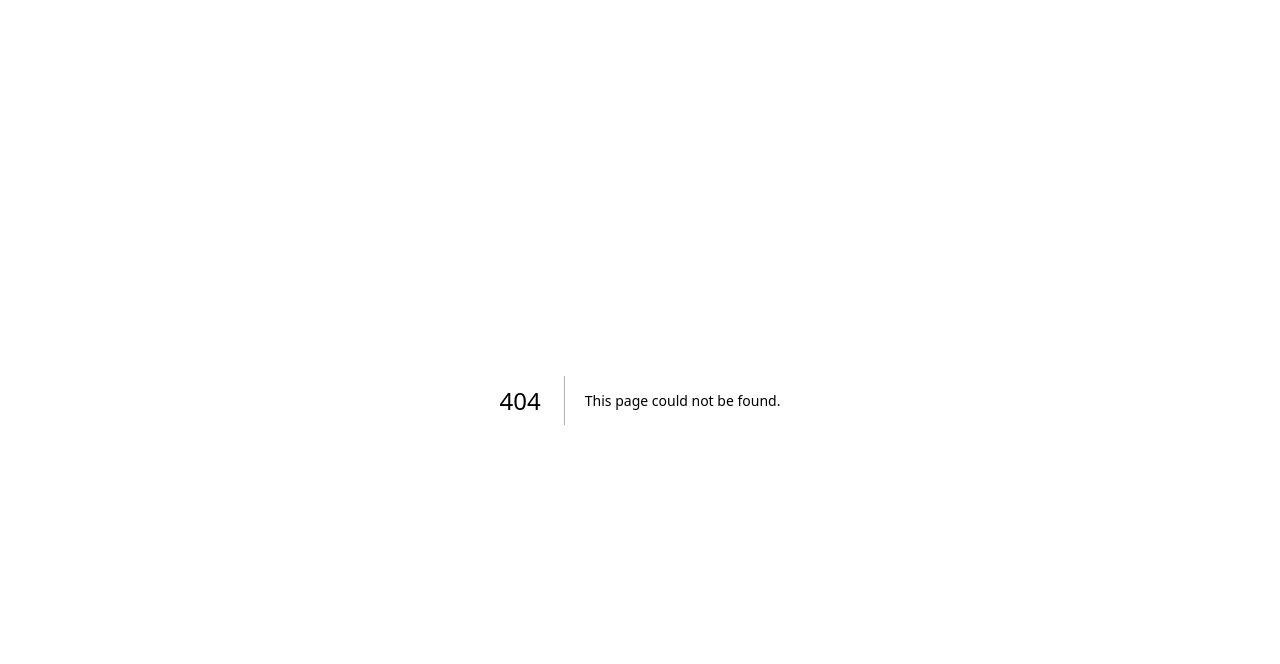
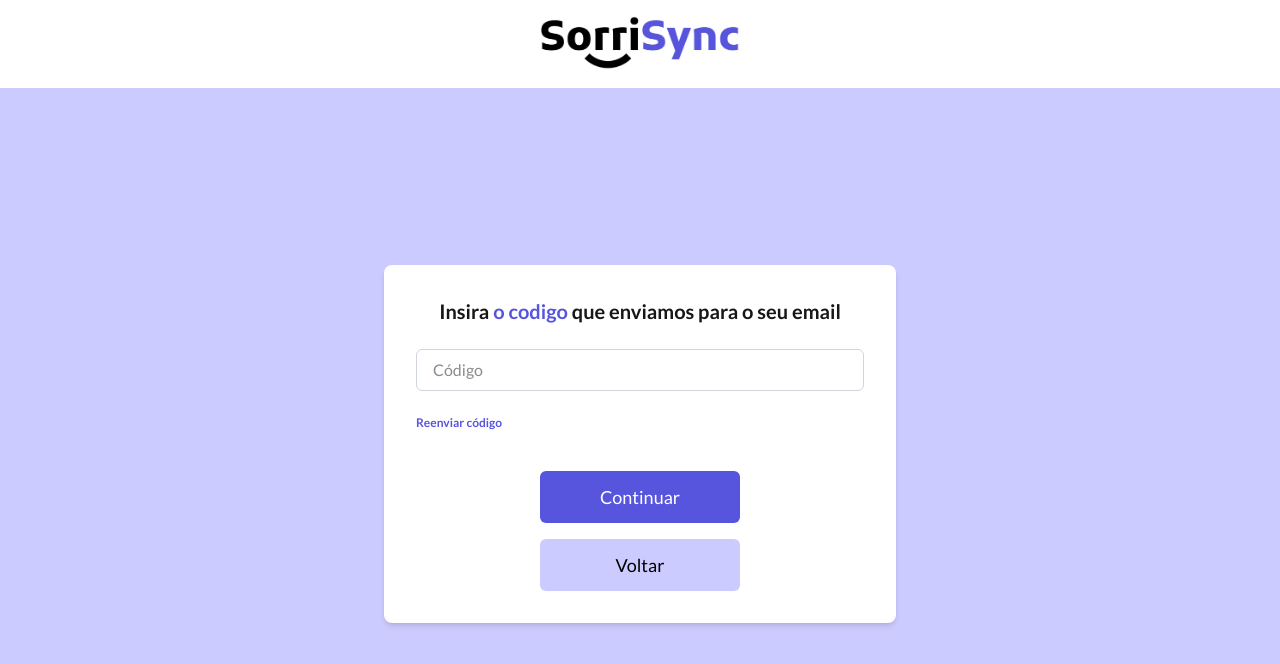
Before and after one commit to cce-fluxo/DDD-25.1-Tropa-Do-Oruam-Front, a Next.js app: page /esqueci-minha-senha/inserir-codigo in a window 1280 px wide. Before the commit this address had no page. Shown: the top 664 px of the page. Built offline with nearby package versions, Linux system fonts and the light colour scheme.

Commit message:
Conclui as telas da senha

```diff
--- /dev/null
+++ b/app/(pages)/(SignIn)/home/page.tsx
@@ -0,0 +1,10 @@
+'use client';
+import Header from "@/app/components/Header";
+
+export default function HomePage() {
+    return (
+    <div className="flex flex-col min-h-screen" >
+                    <Header/>
+                    </div>
+    );
+    }
--- a/app/(pages)/(SignOut)/esqueci-minha-senha/inserir-nova-senha/page.tsx
+++ b/app/(pages)/(SignOut)/esqueci-minha-senha/inserir-codigo/inserir-nova-senha/page.tsx
@@ -1,8 +1,10 @@
 'use client';
 import HeaderSignOut from "@/app/components/HeaderSignOut";
 import Button from "@/app/components/Button";
+import { useRouter } from "next/navigation";
 
 export default function NovaSenha(){
+    const router = useRouter();
     return (
             <div className="flex flex-col min-h-screen" >
                 <HeaderSignOut />
@@ -36,8 +38,9 @@ export default function NovaSenha(){
                                 Confirmar
                             </Button>
                             <Button
-                                type="submit"
+                                type="button"
                                 variant="secondary"
+                                onClick={() => router.back}
                             >
                                 Voltar
                             </Button>
--- /dev/null
+++ b/app/(pages)/(SignOut)/esqueci-minha-senha/inserir-codigo/page.tsx
@@ -0,0 +1,56 @@
+'use client';
+import HeaderSignOut from "@/app/components/HeaderSignOut";
+import Button from "@/app/components/Button";
+import { useRouter } from "next/navigation";
+
+export default function InserirCodigo(){
+const router = useRouter();
+    return (
+        <div className="flex flex-col min-h-screen" >
+            <HeaderSignOut />
+            <main className="flex flex-col items-center justify-center flex-grow bg-fundo-pagina gap-y-10 px-4">
+                <div className="bg-white p-8 rounded-lg shadow-md w-full max-w-lg">
+                    <h1 className="text-xl font-sans font-bold text-center">
+                    Insira {" "}
+                    <span className="text-principal">
+                        o codigo
+                        </span>
+                        {" "}
+                     que enviamos para o seu email
+                    </h1>
+                    <form className="mt-6 flex flex-col items-center gap-y-4">
+                        <input
+                            type="text"
+                            placeholder="Código"
+                            className="w-full px-4 py-2 border border-gray-300 rounded-md focus:outline-none focus:ring-2 focus:ring-blue-500"
+                        />
+                        <Button
+                            type="button" // Trocar pra submit e fazer a lógica depois
+                            variant="quaternary"
+                            className="mt-2 font-normal text-sm text-principal self-start"
+                        >
+                            Reenviar código
+
+                        </Button>
+
+                        <Button
+                            type="button" // Trocar pra submit e fazer a lógica depois
+                            variant="primary"
+                            className="mt-6"
+                            onClick={() => router.push('/esqueci-minha-senha/inserir-codigo/inserir-nova-senha')}
+                        >
+                            Continuar
+                        </Button>
+                        <Button
+                            type="button"
+                            variant="secondary"
+                            href="/esqueci-minha-senha"
+                        >
+                            Voltar
+                        </Button>
+                    </form>
+                </div>
+            </main>
+        </div>
+    );
+}
--- a/app/(pages)/(SignOut)/esqueci-minha-senha/page.tsx
+++ b/app/(pages)/(SignOut)/esqueci-minha-senha/page.tsx
@@ -1,40 +1,40 @@
 'use client';
 import HeaderSignOut from "@/app/components/HeaderSignOut";
 import Button from "@/app/components/Button";
+import { useRouter } from "next/navigation";
 
 export default function EsqueciMinhaSenha(){
+    const router = useRouter();
     return (
             <div className="flex flex-col min-h-screen" >
                 <HeaderSignOut />
                 <main className="flex flex-col items-center justify-center flex-grow bg-fundo-pagina gap-y-10 px-4">
                     <div className="bg-white p-8 rounded-lg shadow-md w-full max-w-lg">
                         <h1 className="text-xl font-sans font-bold text-center">
-                    Insira {" "}
+                        Digite o {" "}
                         <span className="text-principal">
-                        o codigo
+                            e-mail
                             </span>
-                        {" "}
-                     que enviamos para o seu email
+                            {" "} cadastrado
                         </h1>
                         <form className="mt-6 flex flex-col items-center gap-y-4">
                             <input
                                 type="text"
-                            placeholder="Código"
+                                placeholder="Email"
                                 className="w-full px-4 py-2 border border-gray-300 rounded-md focus:outline-none focus:ring-2 focus:ring-blue-500"
                             />
-                        <h2 className="mt-2 font-normal text-sm text-principal self-start cursor-pointer">
-                            Reenviar código
-                        </h2>
 
                             <Button
-                            type="submit"
+                                type="button" // Trocar pra submit e fazer a lógica depois
                                 variant="primary"
                                 className="mt-6"
+                                onClick={() => router.push('/esqueci-minha-senha/inserir-codigo')}
+
                             >
                                 Continuar
                             </Button>
                             <Button
-                            type="submit"
+                                type="button"
                                 variant="secondary"
                             >
                                 Voltar
--- a/app/components/Button.tsx
+++ b/app/components/Button.tsx
@@ -1,27 +1,58 @@
 import React from "react";
+import Link from "next/link";
 
-type ButtonProps = {
-  onClick?: () => void;
+type BaseProps = {
   children: React.ReactNode;
-  variant: "primary" | "secondary";
+  variant?: "primary" | "secondary" | "tertiary" | "quaternary";
   className?: string;
-} & Omit<React.ButtonHTMLAttributes<HTMLButtonElement>, 'className'>;
+};
 
-export default function Button({ onClick, children, variant, className="", ...props }: ButtonProps) {
-  const baseStyle = "rounded-md p-3 text-lg font-normal transition-colors min-w-[200px] cursor-pointer";
+type ButtonAsButton = BaseProps &
+  Omit<React.ButtonHTMLAttributes<HTMLButtonElement>, 'className'> & {
+    href?: never;
+  };
+
+type ButtonAsLink = BaseProps &
+  Omit<React.AnchorHTMLAttributes<HTMLAnchorElement>, 'className' | 'href'> & {
+    href: string; // 'href' é obrigatório e uma string
+  };
+
+type ButtonProps = ButtonAsButton | ButtonAsLink;
+
+
+export default function Button(props: ButtonProps) {
+  const { children, variant = "primary", className = "", ...rest } = props;
+
+  const baseStyle = "rounded-md p-3 text-lg font-normal transition-colors min-w-[200px] cursor-pointer flex items-center justify-center";
 
   const variantStyle = {
     primary: "bg-principal text-white hover:bg-opacity-90",
     secondary: "bg-fundo-pagina text-black hover:bg-opacity-90",
+    tertiary: "bg-indigo-200 text-black hover:bg-indigo-300",
+    quaternary: "bg-transparent text-principal !text-xs !font-bold !min-w-0 !p-0 hover:underline"
   };
 
-const combinedClassName = `${baseStyle} ${variantStyle[variant]} ${className}`;
+  const combinedClassName = `${baseStyle} ${variantStyle[variant]} ${className}`;
+
+  if (props.href) {
+
+    const { href, ...linkProps } = rest as Omit<ButtonAsLink, 'children' | 'variant' | 'className'>;
+
+    return (
+      <Link
+        href={href}
+        className={combinedClassName}
+        {...linkProps}
+      >
+        {children}
+      </Link>
+    );
+  }
 
   return (
     <button
-      onClick={onClick}
       className={combinedClassName}
-      {...props}
+      {...(rest as Omit<ButtonAsButton, 'children' | 'variant' | 'className'>)}
     >
       {children}
     </button>
--- /dev/null
+++ b/app/components/Header.tsx
@@ -0,0 +1,36 @@
+import Image from "next/image";
+import {Home, Bell} from 'lucide-react';
+import Link from "next/link";
+
+export default function Header() {
+  return (
+    <header className="flex items-center justify-between w-full h-20 px-6 bg-white shadow-md">
+        <div className="flex items-center">
+          <div className="mr-10 ml-10">
+            <Image
+            src="/sorrisync.png"
+            alt="Logo SorriSync"
+            width={106}
+            height={25}
+            priority
+            />
+          </div>
+
+          <nav>
+            <ul className="flex items-center gap-6">
+              <li>
+                <Link href="/home" className="flex items-center text-gray-700 hover:text-principal font-medium">
+                  <Home className="w-4 h-4 mr-1.5"/>
+                  Início
+                </Link>
+              </li>
+            </ul>
+
+          </nav>
+
+        </div>
+
+
+    </header>
+  );
+}
```
Also changed, not shown: package.json (+7 -6 lines), 1 other file (tests, documents, lock files or other folders). Lines whose indentation alone changed are shown as unchanged.
